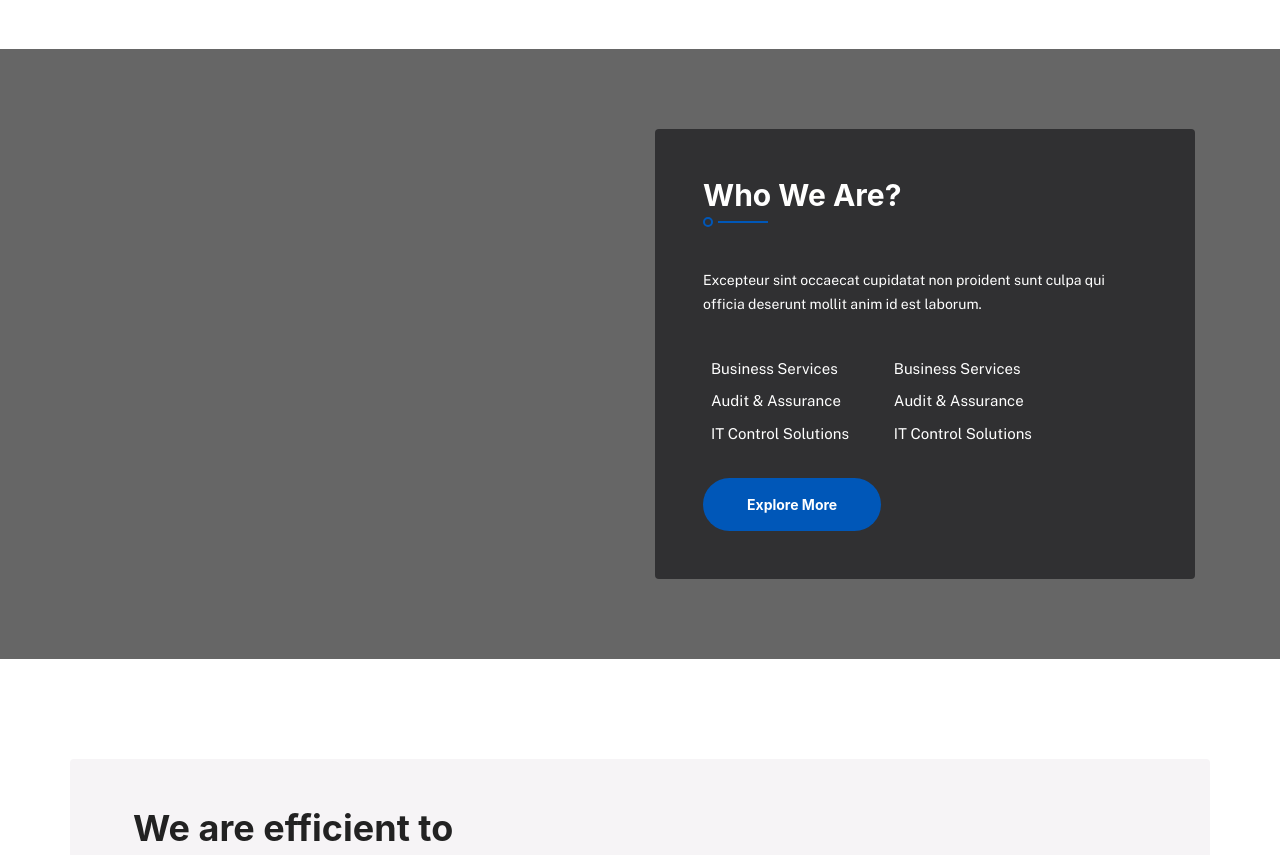
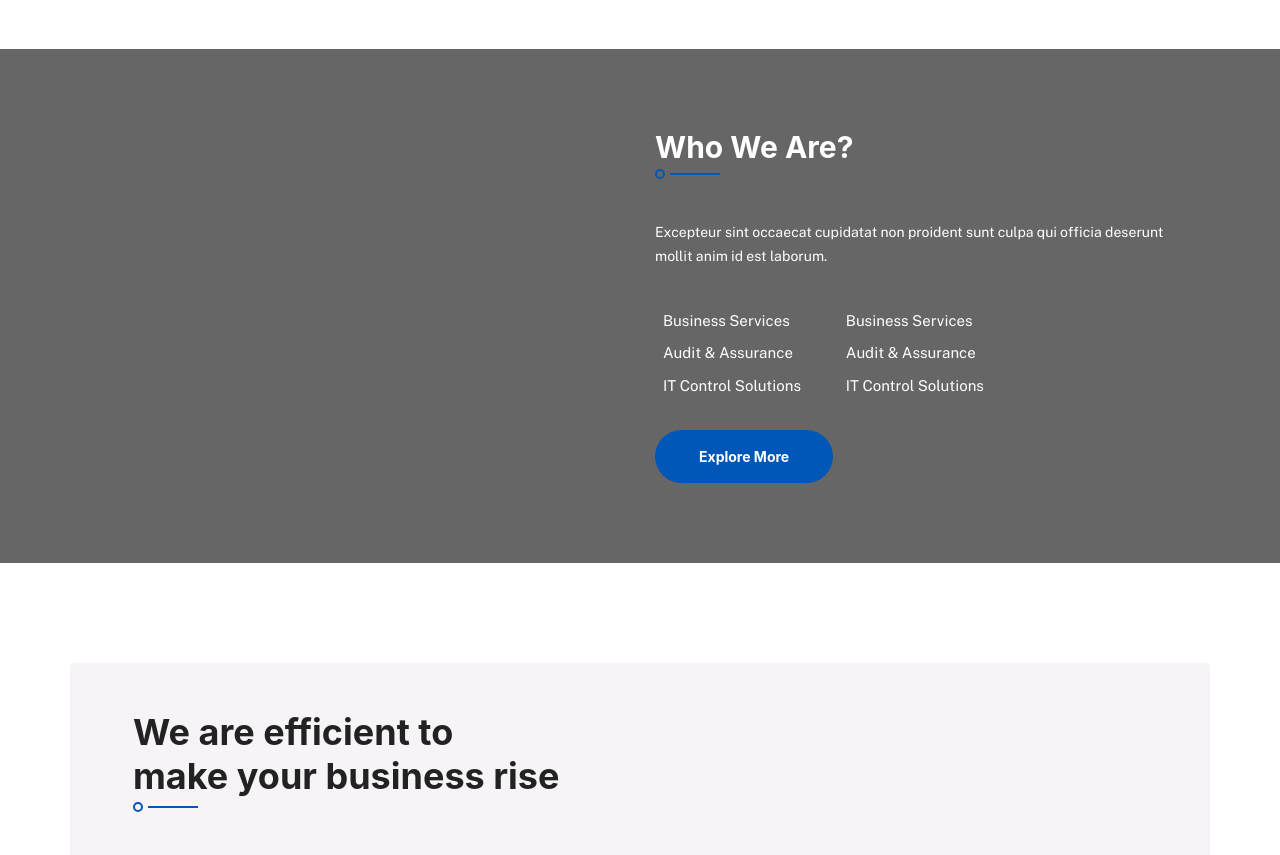
Before and after one commit to cjcm567/cjc-funds-web, a React (Create React App) app: page /about-us/carrick-responsibility in a window 1280 px wide. Shown: the part 1080-1935 px from the top of the page. Built offline with nearby package versions, Linux system fonts and the light colour scheme.

Commit message:
:lipstick: updating about us and added carrick responsility
sam

```diff
--- a/src/pages/CarrickResponsibility.tsx
+++ b/src/pages/CarrickResponsibility.tsx
@@ -31,7 +31,7 @@ export default function CarrickResponsibility() {
                 <section className="section">
                     <div className="container">
                         <div className="row">
-                            {/* <!-- philosophy video  */}
+                            {/* <!-- Social Responsibility  */}
                             <div className="col-lg-7">
                                 <h5 className="section-title-sm">Social</h5>
                                 <h2 className="section-title section-title-border-half">社会责任</h2>
@@ -62,7 +62,7 @@ export default function CarrickResponsibility() {
                     <div className="container">
                         <div className="row">
                             <div className="col-lg-6 ml-auto">
-                                <div className="rounded p-sm-5 px-3 py-5 bg-secondary">
+                                {/* <div className="rounded p-sm-5 px-3 py-5 bg-secondary"> */}
                                 <h3 className="section-title section-title-border-half text-white">Who We Are?</h3>
                                 <p className="text-white mb-40">
                                     Excepteur sint occaecat cupidatat non proident sunt culpa qui officia deserunt
@@ -71,8 +71,7 @@ export default function CarrickResponsibility() {
                                 <div>
                                     <ul className="d-inline-block pl-0">
                                         <li className="font-secondary mb-10 text-white float-sm-left mr-sm-5">
-                                                <i className="text-primary mr-2 ti-arrow-circle-right"></i>Business
-                                                Services
+                                            <i className="text-primary mr-2 ti-arrow-circle-right"></i>Business Services
                                         </li>
                                         <li className="font-secondary mb-10 text-white">
                                             <i className="text-primary mr-2 ti-arrow-circle-right"></i>Audit &amp;
@@ -85,8 +84,7 @@ export default function CarrickResponsibility() {
                                     </ul>
                                     <ul className="d-inline-block pl-0">
                                         <li className="font-secondary mb-10 text-white">
-                                                <i className="text-primary mr-2 ti-arrow-circle-right"></i>Business
-                                                Services
+                                            <i className="text-primary mr-2 ti-arrow-circle-right"></i>Business Services
                                         </li>
                                         <li className="font-secondary mb-10 text-white">
                                             <i className="text-primary mr-2 ti-arrow-circle-right"></i>Audit &amp;
@@ -101,7 +99,7 @@ export default function CarrickResponsibility() {
                                 <a href="#" className="btn btn-primary mt-4">
                                     Explore More
                                 </a>
-                                </div>
+                                {/* </div> */}
                             </div>
                         </div>
                     </div>
```
Lines whose indentation alone changed are shown as unchanged.
